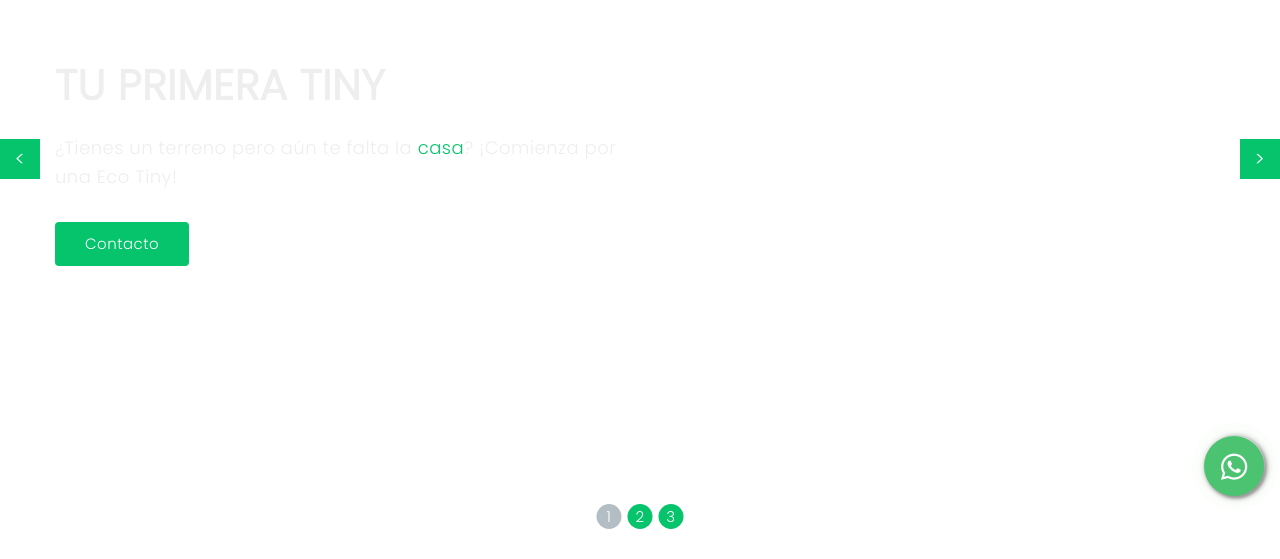
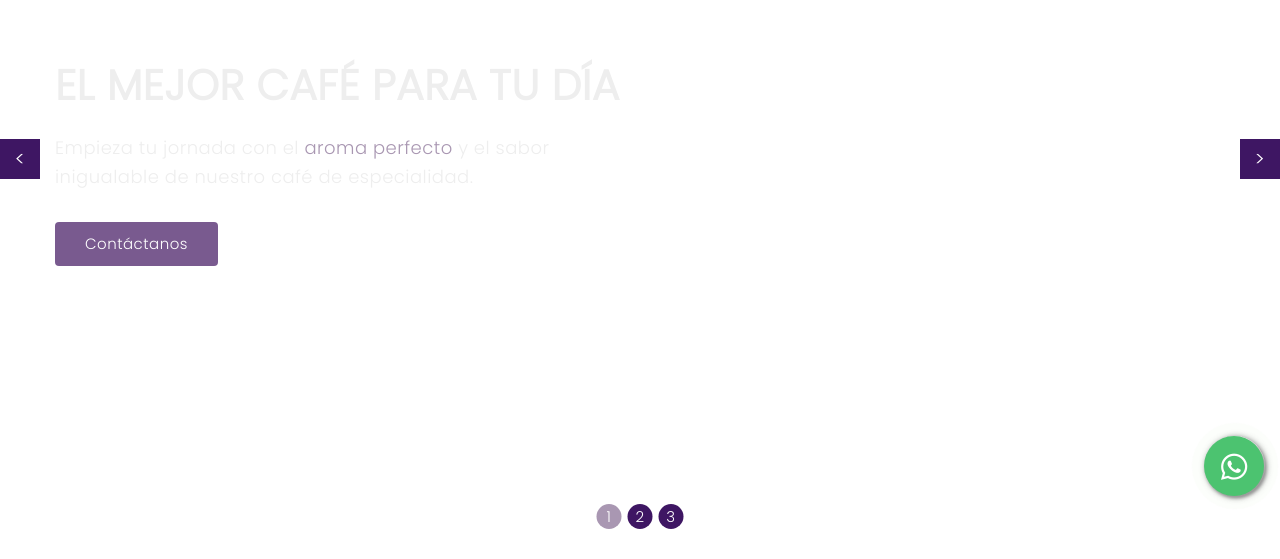
Before and after one commit to SebaPobando/entre-uvas-y-cafe, a plain HTML site: page index.html in a window 1280 px wide. Shown: the part 289-848 px from the top of the page. Drawn offline with nearby package versions, Linux system fonts and the light colour scheme.

Commit message:
FIX Colors

```diff
--- a/assets/css/carrusel.css
+++ b/assets/css/carrusel.css
@@ -73,7 +73,7 @@
 .home .caption a {
     display: inline-block;
     padding: 10px 30px;
-    background-color: #05c46b;
+    background-color: #795a8f;
     text-decoration: none;
     color: #ffffff;
     border-radius: 4px;
@@ -106,7 +106,7 @@
     width: 40px;
     margin-top: -20px;
     color: #ffffff;
-    background-color: #05c46b;
+    background-color: #3e1663;
     text-align: center;
     line-height: 40px;
     font-size: 20px;
@@ -116,7 +116,7 @@
 
 .home .controls .prev:hover,
 .home .controls .next:hover {
-    background-color: #b2bec3;
+    background-color: #a997b2;
 }
 
 .home .controls .prev {
@@ -141,7 +141,7 @@
     width: 25px;
     height: 25px;
     color: #ffffff;
-    background-color: #05c46b;
+    background-color: #3e1663;
     border-radius: 50%;
     text-align: center;
     line-height: 25px;
@@ -149,7 +149,7 @@
 }
 
 .home .indicator div.active {
-    background-color: #b2bec3;
+    background-color: #a997b2;
 }
 
 @media screen and (max-width: 600px) {
--- a/index.html
+++ b/index.html
@@ -53,30 +53,29 @@
             <div class="slide active" style="background-image: url('assets/img/slide-1.jpg')">
                 <div class="container">
                     <div class="caption">
-                        <h1>TU PRIMERA TINY</h1>
-                        <p>¿Tienes un terreno pero aún te falta la <font color="#05c46b">casa</font>? ¡Comienza por una
-                            Eco Tiny!</p>
-                        <a href="#contacto">Contacto</a>
+                        <h1>EL MEJOR CAFÉ PARA TU DÍA</h1>
+                        <p>Empieza tu jornada con el <font color="#a997b2">aroma perfecto</font> y el sabor inigualable
+                            de nuestro café de especialidad.</p>
+                        <a href="#contacto">Contáctanos</a>
                     </div>
                 </div>
             </div>
             <div class="slide" style="background-image: url('assets/img/slide-2.jpg')">
                 <div class="container">
                     <div class="caption">
-                        <h1>TU PROYECTO DE INVERSIÓN</h1>
-                        <p>¿Quieres rentabilizar tu terreno? ¡Las Eco Tiny generarán ingresos para tu proyecto turístico
-                            o inmobiliario!</p>
-                        <a href="#contacto">Contacto</a>
+                        <h1>DULCES MOMENTOS</h1>
+                        <p>Disfruta de nuestra <font color="#a997b2">pastelería artesanal</font>, el complemento ideal
+                            para una experiencia única.</p>
+                        <a href="#contacto">Contáctanos</a>
                     </div>
                 </div>
             </div>
             <div class="slide" style="background-image: url('assets/img/slide-3.jpg')">
                 <div class="container">
                     <div class="caption">
-                        <h1>TU CASA DE INVITADOS</h1>
-                        <p>¿Tus amigos no caben en casa? ¡Mejora tus espacios con una eco Tiny que combina con tus
-                            espacios!</p>
-                        <a href="#contacto">Contacto</a>
+                        <h1>UN ESPACIO PARA COMPARTIR</h1>
+                        <p>Ven a nuestro acogedor rincón y vive momentos especiales con quienes más quieres.</p>
+                        <a href="#contacto">Contáctanos</a>
                     </div>
                 </div>
             </div>
```
